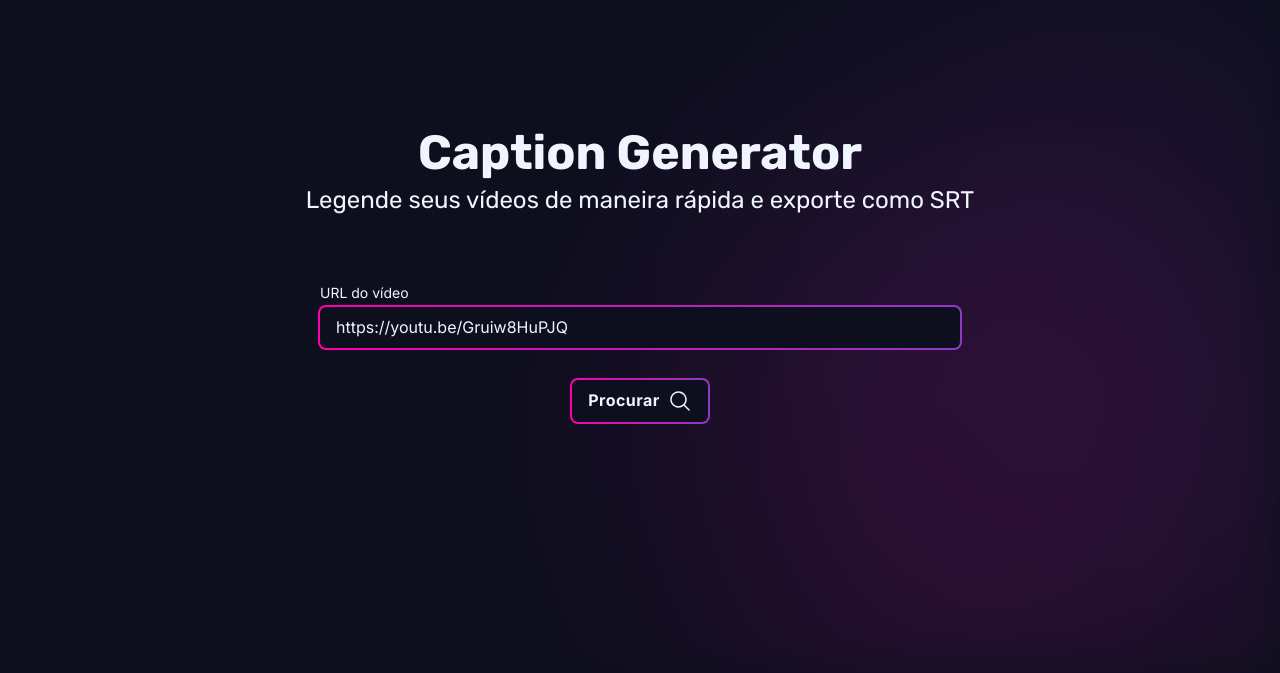
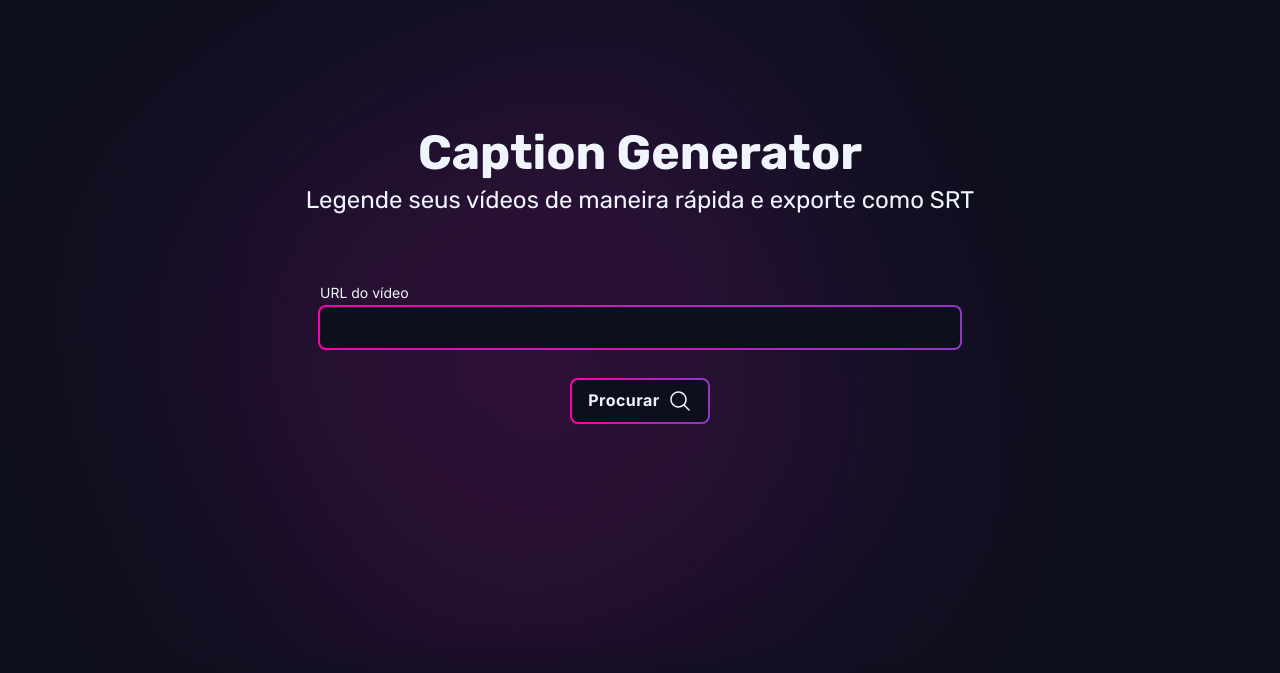
Before and after one commit to Wilian-N-Silva/caption-generator, a React (Vite) app: page / in a window 1280 px wide. Shown: the part 127-800 px from the top of the page. Built offline with nearby package versions, Linux system fonts and the light colour scheme.

Commit message:
style: :lipstick: Minor style improvements

```diff
--- a/src/components/TimedLine.tsx
+++ b/src/components/TimedLine.tsx
@@ -36,6 +36,7 @@ export function TimedLine({
         onChange={(ev) =>
           changeTimedInput(index, convertTimerToSeconds(ev.target.value), true)
         }
+
       />
       <input
         type="text"
@@ -44,7 +45,7 @@ export function TimedLine({
           changeTimedInput(index, convertTimerToSeconds(ev.target.value), false)
         }
       />
-      <div title={line.text}>{line.text}</div>
+      <div className="timed__text" title={line.text}>{line.text}</div>
       <button
         className="button button__icon timed__delete"
         onClick={(ev) => handleLineDelete(index)}
--- a/src/global/Mock.ts
+++ b/src/global/Mock.ts
@@ -9,7 +9,7 @@ enum VIDEO {
   ON_THE_OTHER_SIDE = 5,
 }
 
-export const MOCK_INDEX = VIDEO.ON_THE_OTHER_SIDE
+export const MOCK_INDEX = VIDEO.DAYS_OF_THUNDER
 
 export const MOCK: RawLyrics[] = [
   {
--- a/src/pages/Home.tsx
+++ b/src/pages/Home.tsx
@@ -6,7 +6,8 @@ import { useNavigate } from "react-router-dom"
 import axios from "axios"
 
 export function Home() {
-  const [videoUrl, setVideoUrl] = useState<string>(MOCK[MOCK_INDEX].videoId)
+  // const [videoUrl, setVideoUrl] = useState<string>(MOCK[MOCK_INDEX].videoId)
+  const [videoUrl, setVideoUrl] = useState<string>('')
   const [isLoading, setIsLoading] = useState<boolean>(false)
 
   const navigate = useNavigate()
--- a/src/pages/Lyrics.tsx
+++ b/src/pages/Lyrics.tsx
@@ -13,7 +13,8 @@ export function Lyrics() {
   const { videoUrl } = location.state
   const { videoJSONData } = location.state
 
-  const [lyrics, setLyrics] = useState<string>(MOCK[MOCK_INDEX].lyrics)
+  // const [lyrics, setLyrics] = useState<string>(MOCK[MOCK_INDEX].lyrics)
+  const [lyrics, setLyrics] = useState<string>('')
   const [contentData, setContentData] = useState<RawCaptionData>()
 
   const splitAndSanitizeLyrics = () => {
--- a/src/style/components/_timed_line.scss
+++ b/src/style/components/_timed_line.scss
@@ -4,12 +4,18 @@
   &__container {
     display: flex;
     flex-direction: column;
-
     gap: 16px;
   }
 
   &__delete {
     display: none;
+  }
+
+  &__text {
+    white-space: nowrap;
+    overflow: hidden;
+    text-overflow: ellipsis;
+    width: 100%;
   }
 
   &__line {
@@ -32,13 +38,9 @@
       }
     }
 
-    & div {
-      white-space: nowrap;
-      overflow: hidden;
-      text-overflow: ellipsis;
-    }
-
     &:hover {
+      cursor: default;
+      background: rgba($color: $color-vulcan-900, $alpha: 0.2);
       & .timed__delete {
         display: flex;
       }
```
Also changed, not shown: 1 other file (tests, documents, lock files or other folders).
